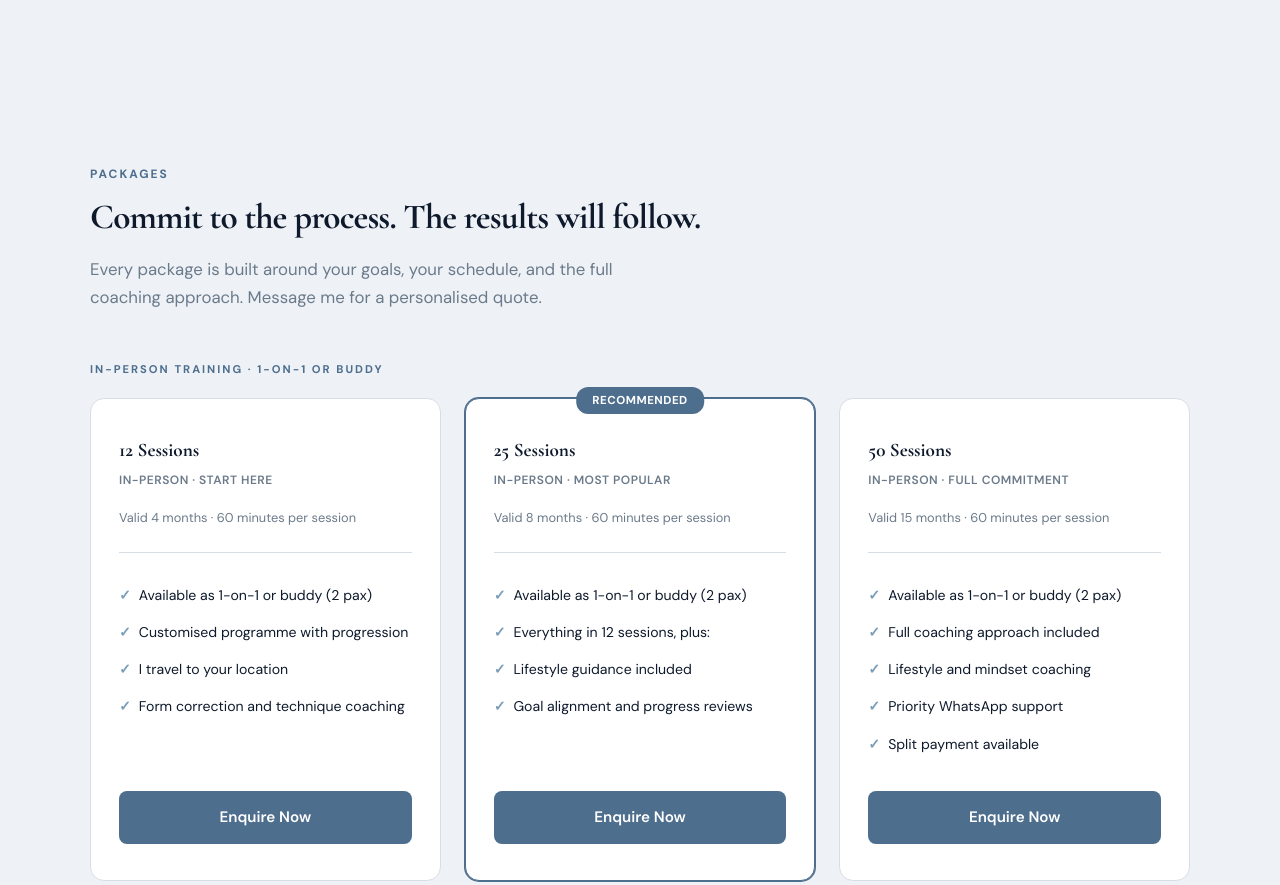
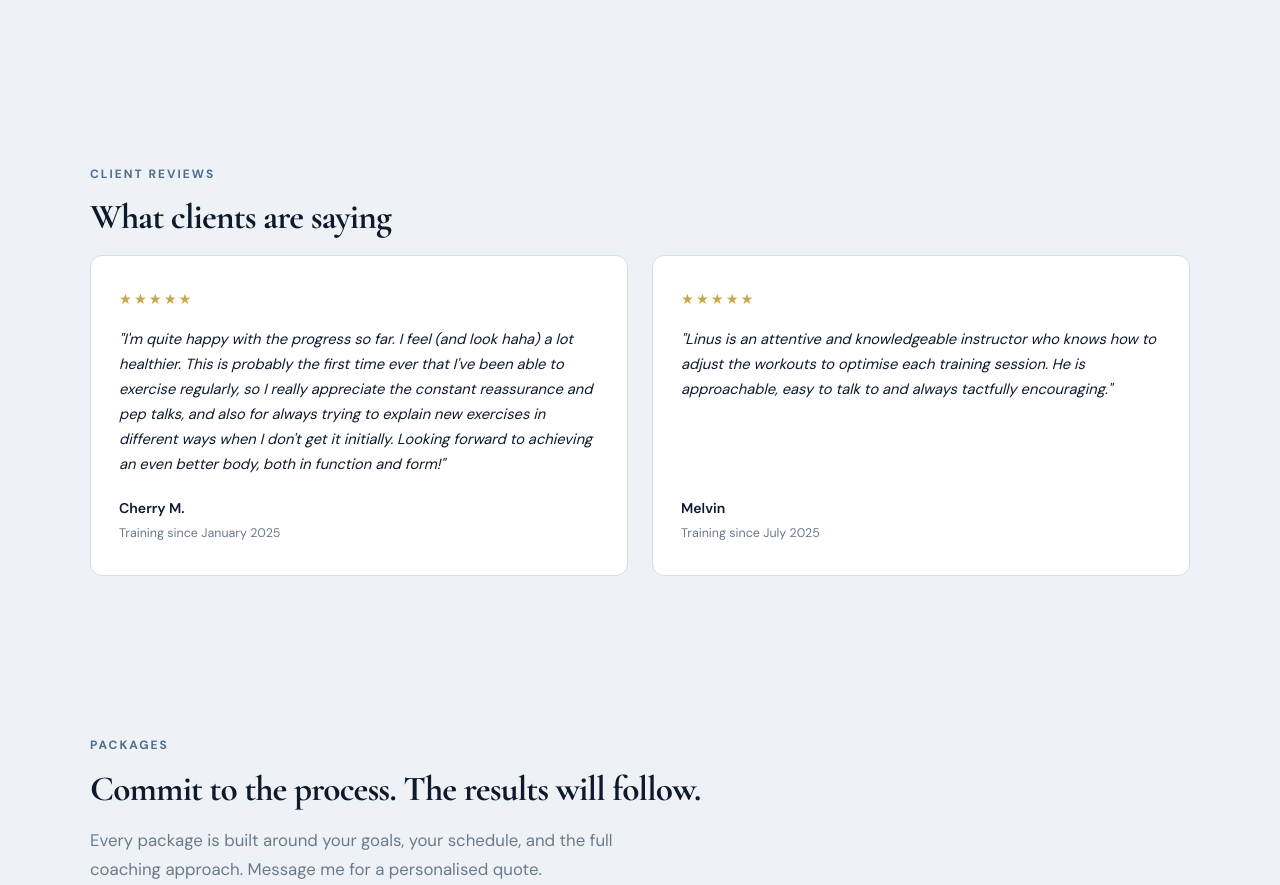
Before and after one commit to Linusc212/linusc-fitness, a plain HTML site: page index.html in a window 1280 px wide. Shown: the part 1993-2878 px from the top of the page. Drawn offline with nearby package versions, Linux system fonts and the light colour scheme.

Commit message:
Update index.html

```diff
--- a/index.html
+++ b/index.html
@@ -639,6 +639,45 @@ section { padding: 80px 24px; }
 }
 .step p { font-size: 0.85rem; color: var(--muted); line-height: 1.55; }
 
+/* ===== REVIEWS ===== */
+.reviews-grid {
+  display: grid;
+  grid-template-columns: repeat(2, 1fr);
+  gap: 24px;
+}
+.review-card {
+  background: var(--card);
+  border: 1px solid var(--border);
+  border-radius: 12px;
+  padding: 32px 28px;
+  display: flex;
+  flex-direction: column;
+}
+.review-stars {
+  color: #C9A84C;
+  font-size: 0.9rem;
+  letter-spacing: 2px;
+  margin-bottom: 16px;
+}
+.review-text {
+  font-size: 0.92rem;
+  color: var(--ink);
+  line-height: 1.7;
+  font-style: italic;
+  flex: 1;
+  margin-bottom: 20px;
+}
+.review-author {
+  font-weight: 600;
+  font-size: 0.88rem;
+  color: var(--ink);
+}
+.review-since {
+  font-size: 0.78rem;
+  color: var(--muted);
+  margin-top: 2px;
+}
+
 /* ===== CONTACT / CTA ===== */
 #contact {
   background: var(--ink);
@@ -694,7 +733,7 @@ footer a { color: rgba(247,246,243,0.6); text-decoration: none; }
   .hero { grid-template-columns: 1fr; padding: 120px 24px 60px; gap: 40px; }
   .hero-text h1 { font-size: 2.4rem; }
   .hero-visual { max-height: 350px; }
-  .pillars, .services-grid, .packages-grid, .steps { grid-template-columns: 1fr; }
+  .pillars, .services-grid, .packages-grid, .steps, .reviews-grid { grid-template-columns: 1fr; }
   .areas-flex { flex-direction: column; }
   .about-grid { grid-template-columns: 1fr; }
   .about-photo { max-height: 300px; }
@@ -826,6 +865,32 @@ footer a { color: rgba(247,246,243,0.6); text-decoration: none; }
         <span class="cert-badge">NCSF Certified Personal Trainer</span>
         <span class="cert-badge">TRX Suspension Training Specialist</span>
         <span class="cert-badge">ISA Pregnant & Postpartum Exercise Specialist</span>
+      </div>
+    </div>
+  </div>
+</section>
+
+<!-- CLIENT REVIEWS -->
+<section id="reviews" style="background: var(--warm);">
+  <div class="section-inner">
+    <div class="section-label">Client Reviews</div>
+    <h2 class="section-title">What clients are saying</h2>
+    <div class="reviews-grid">
+      <div class="review-card">
+        <div class="review-stars">&#9733;&#9733;&#9733;&#9733;&#9733;</div>
+        <p class="review-text">"I'm quite happy with the progress so far. I feel (and look haha) a lot healthier. This is probably the first time ever that I've been able to exercise regularly, so I really appreciate the constant reassurance and pep talks, and also for always trying to explain new exercises in different ways when I don't get it initially. Looking forward to achieving an even better body, both in function and form!"</p>
+        <div>
+          <div class="review-author">Cherry M.</div>
+          <div class="review-since">Training since January 2025</div>
+        </div>
+      </div>
+      <div class="review-card">
+        <div class="review-stars">&#9733;&#9733;&#9733;&#9733;&#9733;</div>
+        <p class="review-text">"Linus is an attentive and knowledgeable instructor who knows how to adjust the workouts to optimise each training session. He is approachable, easy to talk to and always tactfully encouraging."</p>
+        <div>
+          <div class="review-author">Melvin</div>
+          <div class="review-since">Training since July 2025</div>
+        </div>
       </div>
     </div>
   </div>
```
